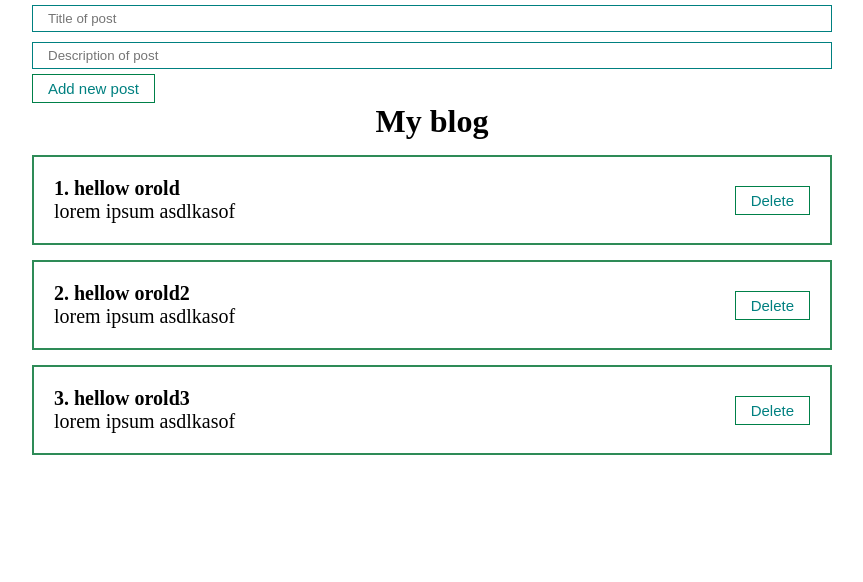
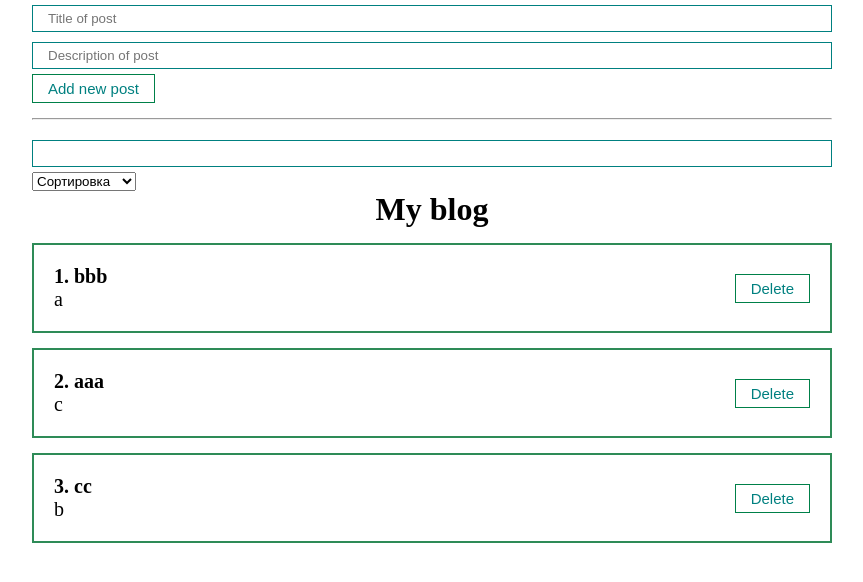
Before and after one commit to erik770/wow-its-react-app-bby, a React (Create React App) app: page / in a window 1280 px wide. Shown: the top 582 px of the page, without its empty margins (208-1071 px from the left). Built offline with nearby package versions, Linux system fonts and the light colour scheme.

Commit message:
search and sort implemented

```diff
--- a/src/App.js
+++ b/src/App.js
@@ -1,29 +1,40 @@
-import React, { useState } from 'react';
+import React, { useMemo, useState } from 'react';
 import { PostsList } from './components/PostsList';
 import { PostForm } from './components/PostForm';
+import { PostFilter } from './components/PostFilter';
 function App() {
 
   const [posts, setPosts] = useState(
     [
       {
         id: 1,
-        title: 'hellow orold',
-        body: 'lorem ipsum asdlkasof',
+        title: 'bbb',
+        body: 'a',
       },
       {
         id: 2,
-        title: 'hellow orold2',
-        body: 'lorem ipsum asdlkasof',
+        title: 'aaa',
+        body: 'c',
       },
       {
         id: 3,
-        title: 'hellow orold3',
-        body: 'lorem ipsum asdlkasof',
+        title: 'cc',
+        body: 'b',
       },
     ]
   );
+  const [filter, setFilter] = useState({ sort: '', search: '' });
 
+  const sortedPosts = useMemo(() => {
+    if (filter.sort) {
+      return [...posts].sort((a, b) => a[filter.sort].localeCompare(b[filter.sort]))
+    }
+    return posts;
+  }, [filter.sort, posts]);
 
+  const sortedAndSearchedPosts = useMemo(() => {
+    return sortedPosts.filter((post) => post.title.toLowerCase().includes(filter.search.toLowerCase()))
+  }, [filter.search, sortedPosts])
 
   const addNewPost = (newPost) => {
     setPosts([...posts, newPost]);
@@ -33,14 +44,15 @@ function App() {
     setPosts(posts.filter((p) => p.id !== post.id));
   }
 
-
   return (
     <div className="App">
       <PostForm create={addNewPost} />
-      {posts.length !== 0
-        ? <PostsList removePost={removePost} posts={posts} title={'My blog'} />
-        : <h1 style={{textAlign: 'center'}}>Постов нет</h1>
-      }
+      <hr style={{ margin: "15px 0" }}></hr>
+      <PostFilter
+        filter={filter}
+        setFilter={setFilter}
+      />
+      <PostsList removePost={removePost} posts={sortedAndSearchedPosts} title={'My blog'} />
     </div>
   );
 }
--- /dev/null
+++ b/src/components/PostFilter.jsx
@@ -0,0 +1,24 @@
+import React from "react";
+import { MySelect } from './UI/select/MySelect';
+import { MyInput } from './UI/input/MyInput';
+
+export const PostFilter = function({filter, setFilter}) {
+
+    return (
+        <div>
+            <MyInput
+                value={filter.search}
+                onChange={(event) => setFilter({ ...filter, search: event.target.value })}
+            />
+            <MySelect
+                defaultValue={'Сортировка'}
+                options={[
+                    { value: 'title', name: 'По названию' },
+                    { value: 'body', name: 'По описанию' },
+                ]}
+                value={filter.sort}
+                onChange={(selectedSort) => setFilter({...filter, sort: selectedSort})}
+            />
+        </div>
+    )
+}
--- a/src/components/PostsList.jsx
+++ b/src/components/PostsList.jsx
@@ -2,6 +2,11 @@ import React from "react";
 import { PostItem } from "./PostItem";
 
 export const PostsList = function ({ posts, title, removePost }) {
+    if (!posts.length) {
+        return (
+            <h1 style={{textAlign: 'center'}}>Постов нет</h1>
+        )
+    }
     return (
         <div>
             <h1 style={{ textAlign: 'center' }}>
--- /dev/null
+++ b/src/components/UI/select/MySelect.jsx
@@ -0,0 +1,13 @@
+import React from "react";
+
+export const MySelect = function ({options, defaultValue, value, onChange}) {
+    return (
+        <select
+            value={value}
+            onChange={(event) => onChange(event.target.value)}
+        >
+            <option disabled value="">{defaultValue}</option>
+            {options.map((option) => <option key={option.value} value={option.value}>{option.name}</option>)}
+        </select>
+    )
+}
```
